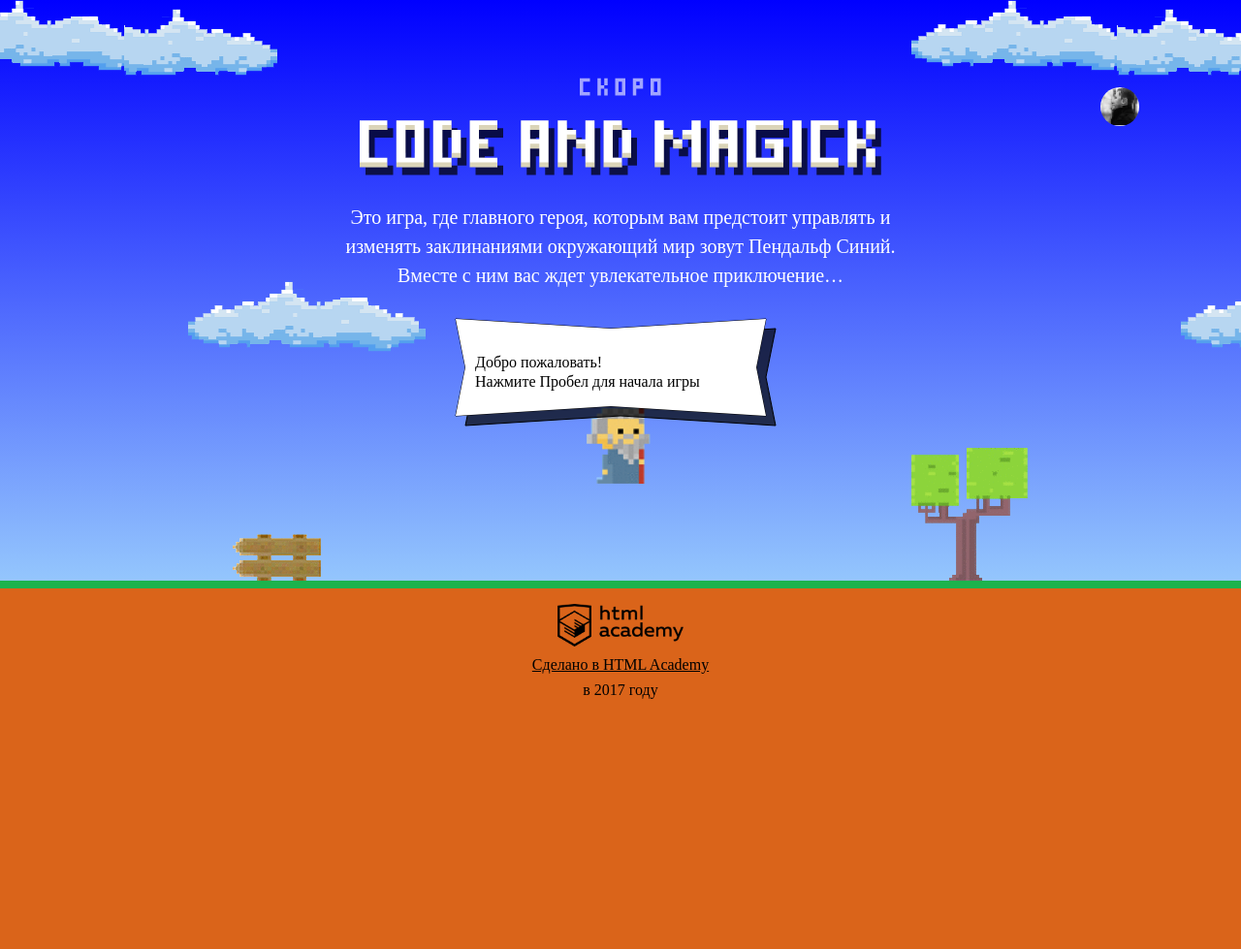
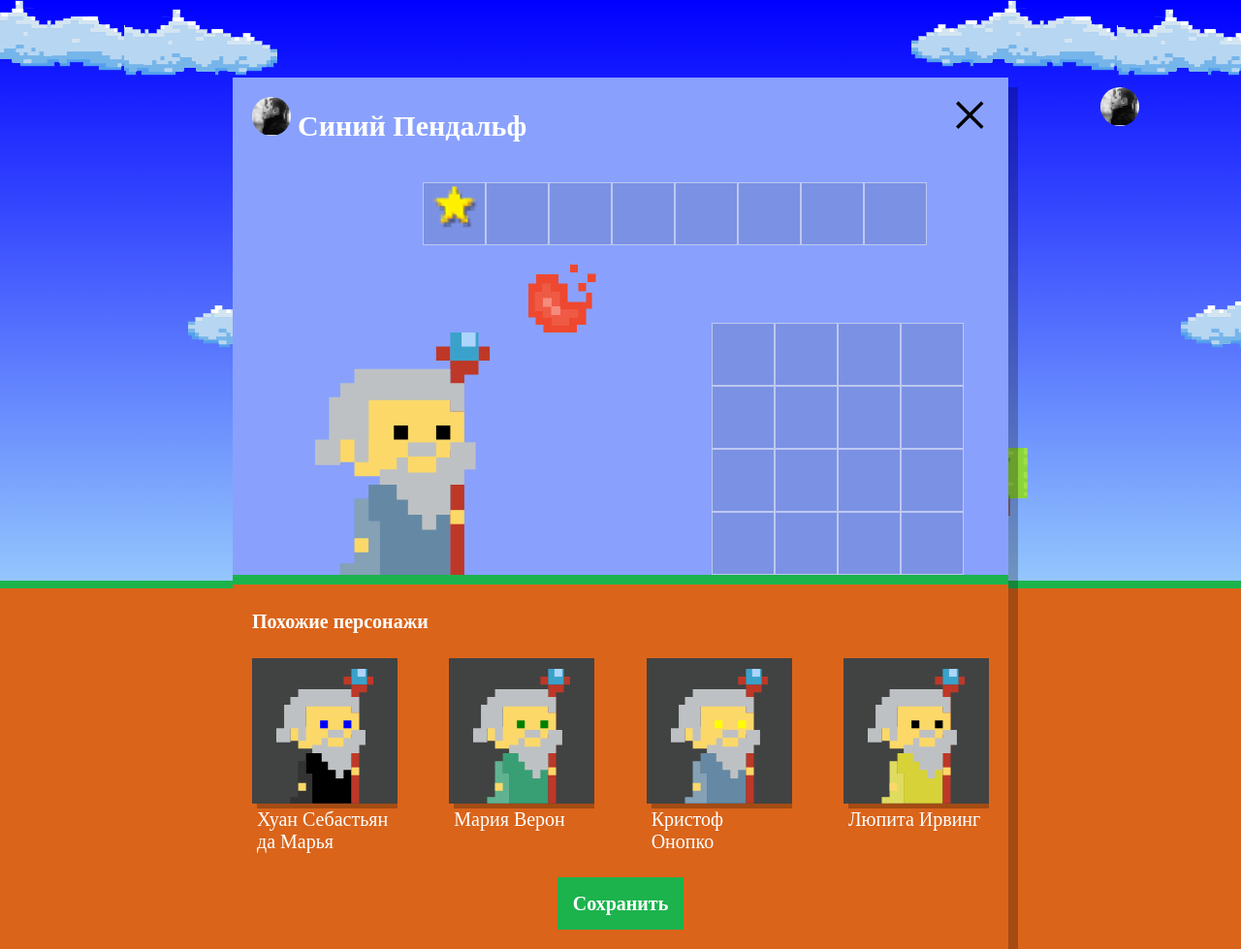
Before and after one commit to ann-swan/599209-code-and-magick, a website: page index.html in a window 1280 px wide. Shown: the whole page at 97% size. Before the commit the page ends 800 px from the top, so only its background shows below. Drawn offline with Linux system fonts and the light colour scheme; a web font is replaced by a local one.

Commit message:
Учебный проект: нас орда

```diff
--- a/index.html
+++ b/index.html
@@ -200,6 +200,7 @@
   }
 </script>
 <script src="js/stat.js"></script>
+<script src="js/setup.js"></script>
 <script src="js/game.js"></script>
 
 </body>
--- /dev/null
+++ b/js/setup.js
@@ -0,0 +1,75 @@
+'use strict';
+
+var setupElement = document.querySelector('.setup');
+setupElement.classList.remove('hidden');
+
+var setupSimilarElement = setupElement.querySelector('.setup-similar');
+var setupSimilarListElement = setupElement.querySelector('.setup-similar-list');
+var similarWizardTemplate = document.querySelector('#similar-wizard-template').content;
+var similarItemElement = similarWizardTemplate.querySelector('.setup-similar-item');
+
+var WIZARD_COUNT = 4;
+var wizardNames = ['Иван', 'Хуан Себастьян', 'Мария', 'Кристоф', 'Виктор', 'Юлия', 'Люпита', 'Вашингтон'];
+var wizardLastnames = ['да Марья', 'Верон', 'Мирабелла', 'Вальц', 'Онопко', 'Топольницкая', 'Нионго', 'Ирвинг'];
+var wizardCoatColors = ['rgb(101, 137, 164)', 'rgb(241, 43, 107)', 'rgb(146, 100, 161)', 'rgb(56, 159, 117)', 'rgb(215, 210, 55)', 'rgb(0, 0, 0)'];
+var wizardEyesColors = ['black', 'red', 'blue', 'yellow', 'green'];
+var wizards = [];
+var usedNames = [];
+var usedLastnames = [];
+var usedCoatColors = [];
+var usedEyesColors = [];
+
+var createWizardsArray = function (wizards) {
+  for (var i = 0; i < WIZARD_COUNT; i++) {
+    var wizardName = getUniqueArrayElement(wizardNames, usedNames);
+    var wizardLastname = getUniqueArrayElement(wizardLastnames, usedLastnames);
+    var wizardCoatColor = getUniqueArrayElement(wizardCoatColors, usedCoatColors);
+    var wizardEyesColor = getUniqueArrayElement(wizardEyesColors, usedEyesColors);
+    var wizardObject = {
+      name: wizardName + ' ' + wizardLastname,
+      coatColor: wizardCoatColor,
+      eyesColor: wizardEyesColor
+    };
+    wizards.push(wizardObject);
+  }
+  return wizards;
+};
+
+var randomInteger = function (min, max) {
+  var rand = min - 0.5 + Math.random() * (max - min + 1);
+  rand = Math.round(rand);
+  return rand;
+};
+
+var contains = function (array, elem) {
+   return array.indexOf(elem) != -1;
+};
+
+var getUniqueArrayElement = function (array, usedElementsArr) {
+  var el;
+  do {
+    el = array[randomInteger(0, array.length - 1)];
+  } while (contains(usedElementsArr, el));
+  usedElementsArr.push(el);
+  return el;
+};
+
+var createWizardElement = function (wizard) {
+  var wizardElement = similarItemElement.cloneNode(true);
+  wizardElement.querySelector('.setup-similar-label').textContent = wizard.name;
+  wizardElement.querySelector('.wizard-coat').style.fill = wizard.coatColor;
+  wizardElement.querySelector('.wizard-eyes').style.fill = wizard.eyesColor;
+  return wizardElement;
+};
+
+var fillWizardListElement = function (array, listElement) {
+  var fragment = document.createDocumentFragment();
+  for (var i = 0; i < array.length; i++) {
+    fragment.appendChild(createWizardElement(array[i]));
+  };
+  listElement.appendChild(fragment);
+};
+
+createWizardsArray(wizards);
+fillWizardListElement(wizards, setupSimilarListElement);
+setupSimilarElement.classList.remove('hidden');
```
